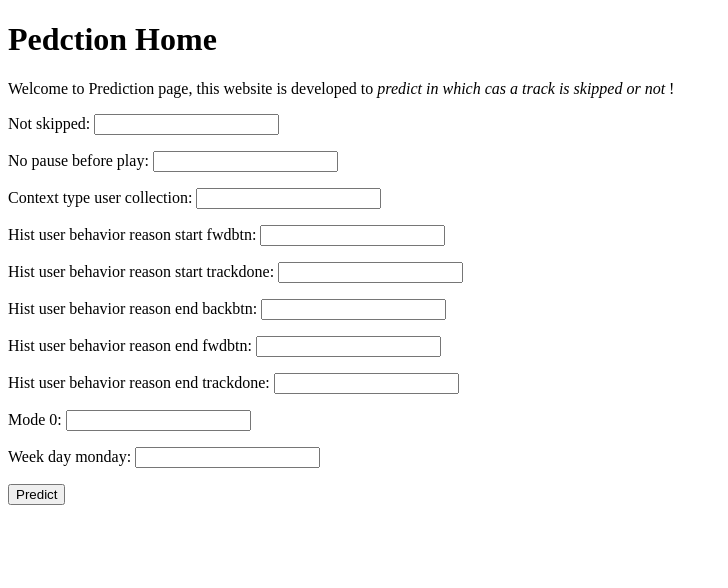
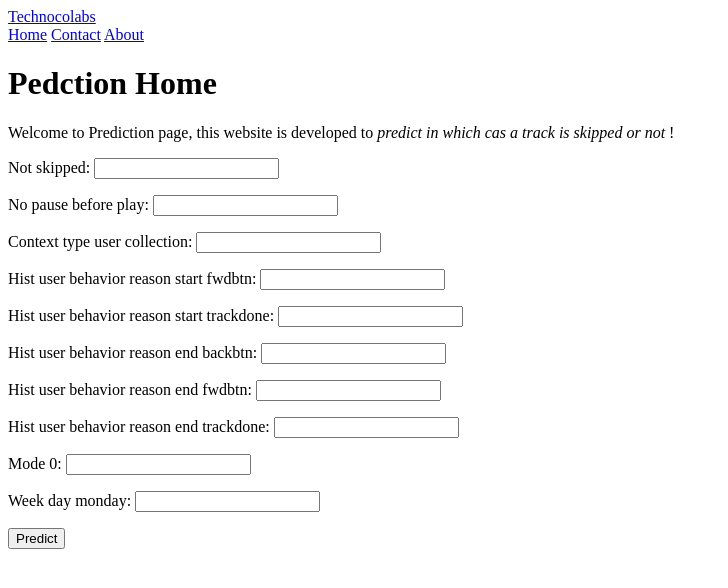
Before and after one commit to meziani1/spotify_predict, a Django app: page / in a window 1280 px wide. Shown: the top 588 px of the page, without its empty margins (0-728 px from the left). Run offline with Django 3.2, Linux system fonts and the light colour scheme.

Commit message:
update 4

```diff
--- a/DjangoAPI/templates/form.html
+++ b/DjangoAPI/templates/form.html
@@ -7,6 +7,14 @@
 </head>
 <body>
     <form method='POST'>
+        <div class="header">
+            <a href="#default" class="logo">Technocolabs</a>
+            <div class="header-right">
+              <a class="active" href="#home">Home</a>
+              <a href="#contact">Contact</a>
+              <a href="#about">About</a>
+            </div>
+          </div>
         {% block content %}
   <h1>Pedction Home</h1>
   <p>Welcome to Prediction page, this website is developed to <em>predict in which cas a track is skipped or not </em>!</p>
--- a/DjangoAPI/templates/status.html
+++ b/DjangoAPI/templates/status.html
@@ -8,6 +8,7 @@
     <title>Status</title>
 </head>
 <body>
-    <h2>Skipped Status: {{data}}</h2>
+
+    <h1>Skipped Status: {{data}}</h1>
 </body>
 </html>
```
